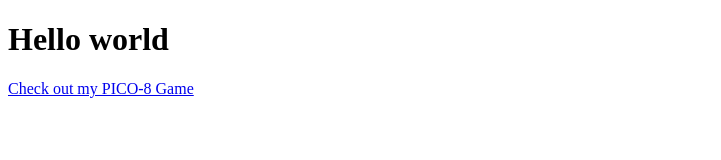
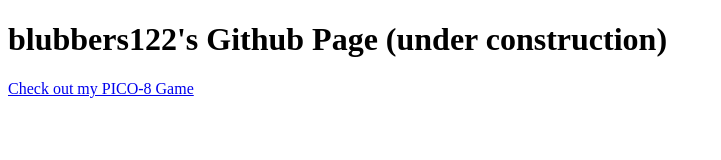
Before and after one commit to blubbers122/blubbers122.github.io, a plain HTML site: page index.html in a window 1280 px wide. Shown: the whole page, without its empty margins (0-721 px from the left). Drawn offline with Linux system fonts and the light colour scheme.

Commit message:
Update index.html

```diff
--- a/index.html
+++ b/index.html
@@ -6,7 +6,7 @@
     <title>blubbers122 Github Page</title>
   </head>
   <body>
-    <h1>Hello world</h1>
+    <h1>blubbers122's Github Page (under construction)</h1>
     <a href="firstgame.html">Check out my PICO-8 Game</a>
   </body>
 </html>
```
